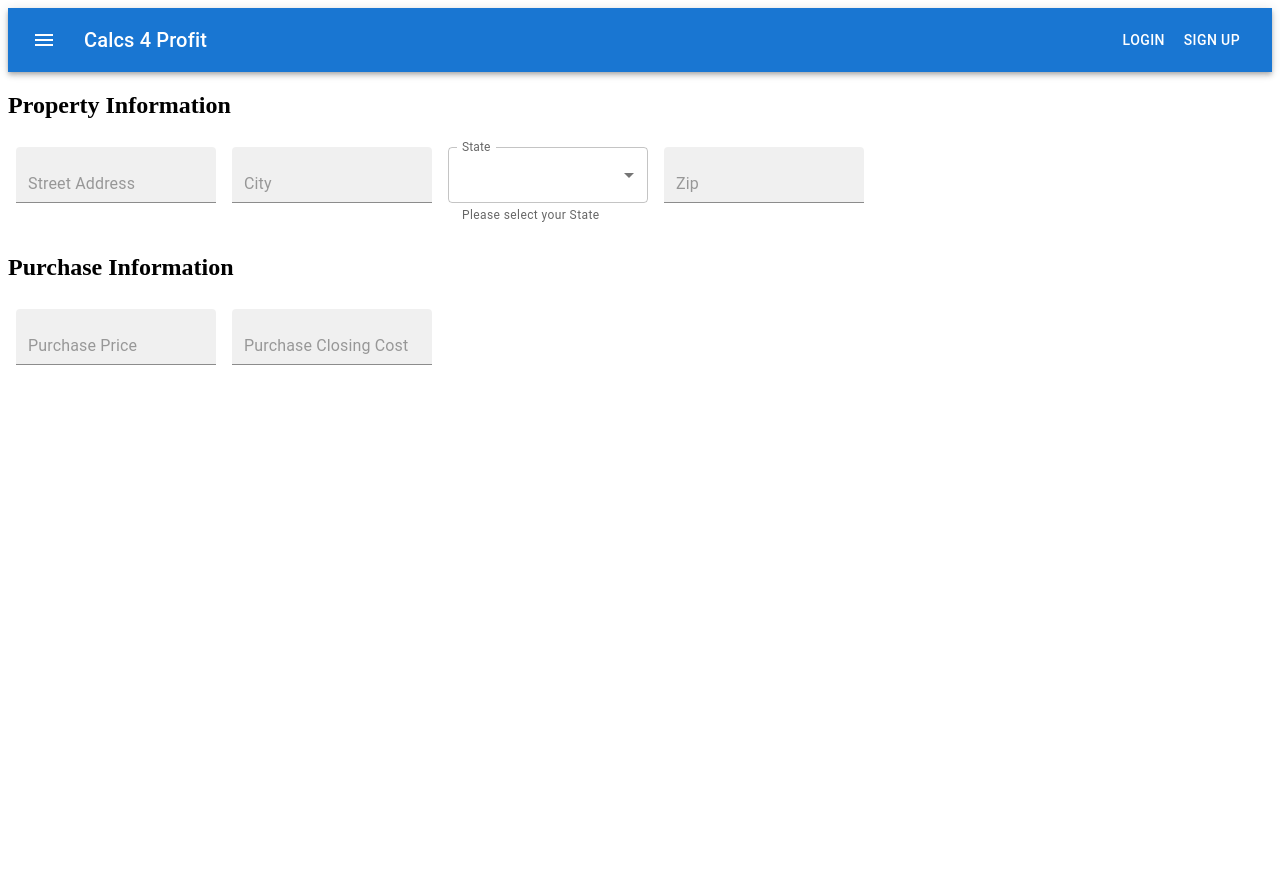
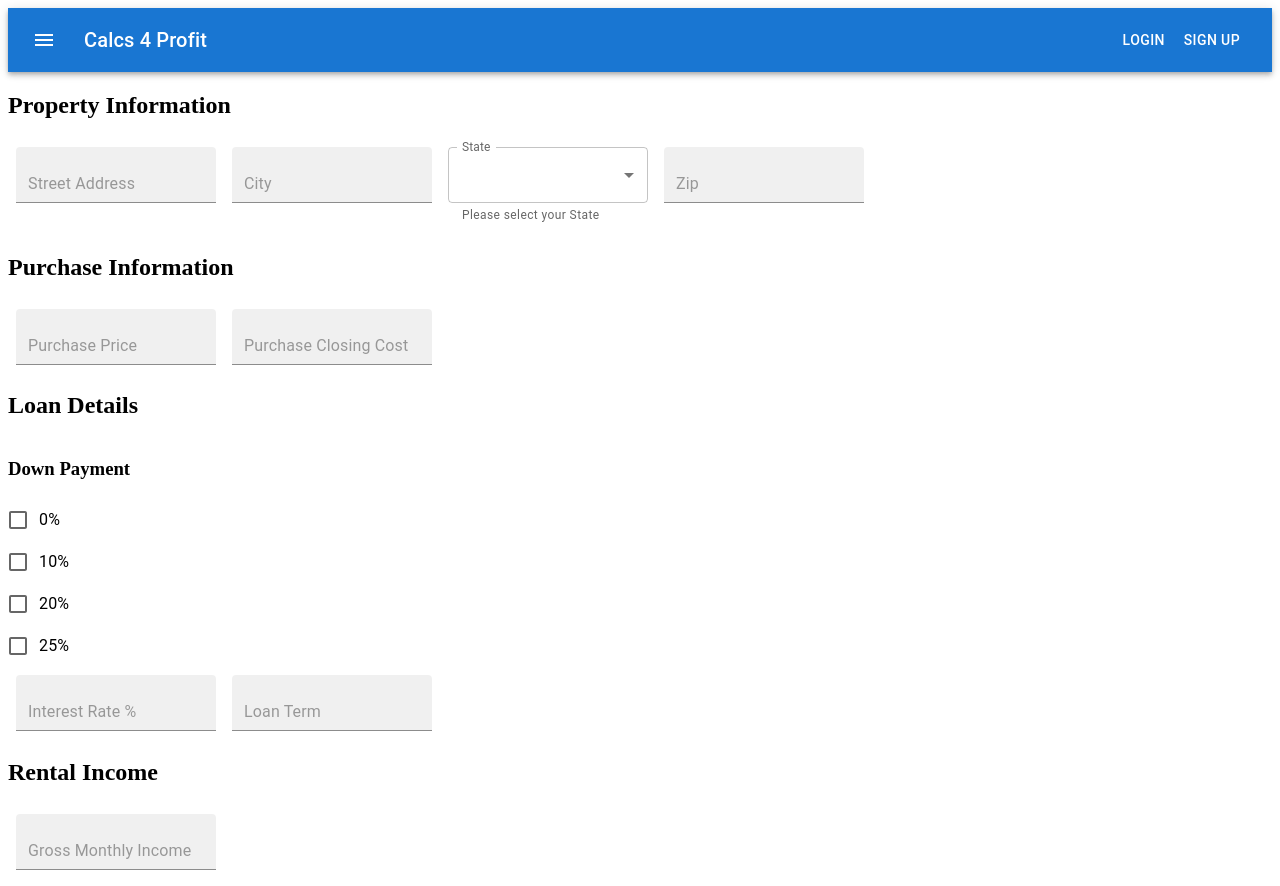
Before and after one commit to RenoAverill/Calc4Profit, a React (Create React App) app: page / in a window 1280 px wide. Before the commit the page ends 800 px from the top, so only its background shows below. Built offline with nearby package versions, Linux system fonts and the light colour scheme.

Commit message:
added rental input

```diff
--- a/src/Components/Calcs/rentalCalc.js
+++ b/src/Components/Calcs/rentalCalc.js
@@ -2,6 +2,8 @@ import * as React from 'react';
 import Box from '@mui/material/Box';
 import PropertyInput from '../../Components/Inputs/propertyInput'
 import PurchaseInput from '../Inputs/purchaseInput';
+import LoanDetailInput from '../Inputs/loanDetailsinput';
+import RentalInput from '../Inputs/rentalInput'
 
 
 export default function RentalCalc() {
@@ -9,6 +11,8 @@ export default function RentalCalc() {
     <Box>
       <PropertyInput/>
       <PurchaseInput/>
+      <LoanDetailInput/>
+      <RentalInput/>
     </Box>
   );
 }
--- /dev/null
+++ b/src/Components/Inputs/loanDetailsinput.js
@@ -0,0 +1,35 @@
+import * as React from 'react';
+import FormGroup from '@mui/material/FormGroup';
+import FormControlLabel from '@mui/material/FormControlLabel';
+import Checkbox from '@mui/material/Checkbox';
+import TextField from '@mui/material/TextField';
+import Box from '@mui/material/Box';
+
+
+
+export default function LoanDetailInput() {
+  return (
+    <>
+    <h2>Loan Details</h2>
+    <FormGroup>
+      <h3>Down Payment</h3>
+      <FormControlLabel control={<Checkbox />} label="0%" />
+      <FormControlLabel control={<Checkbox />} label="10%" />
+      <FormControlLabel control={<Checkbox />} label="20%" />
+      <FormControlLabel control={<Checkbox />} label="25%" />
+      <Box
+        component="form"
+        sx={{
+          '& > :not(style)': { m: 1, width: '25ch' },
+        }}
+        noValidate
+        autoComplete="off"
+      >
+        <TextField id="interestRate" placeholder='Interest Rate %' variant="filled" />
+        <TextField id="loanTerm" placeholder='Loan Term' variant="filled" />
+      </Box>
+    </FormGroup>
+
+    </>
+  );
+}
--- /dev/null
+++ b/src/Components/Inputs/rentalInput.js
@@ -0,0 +1,23 @@
+import * as React from 'react';
+import TextField from '@mui/material/TextField';
+import Box from '@mui/material/Box';
+
+
+export default function LoanInput() {
+  return (
+    <>
+    <h2>Rental Income</h2>
+      <Box
+        component="form"
+        sx={{
+          '& > :not(style)': { m: 1, width: '25ch' },
+        }}
+        noValidate
+        autoComplete="off"
+      >
+        <TextField id="grossMonthlyIncome" placeholder='Gross Monthly Income' variant="filled" />
+      </Box>
+
+    </>
+  );
+}
```
